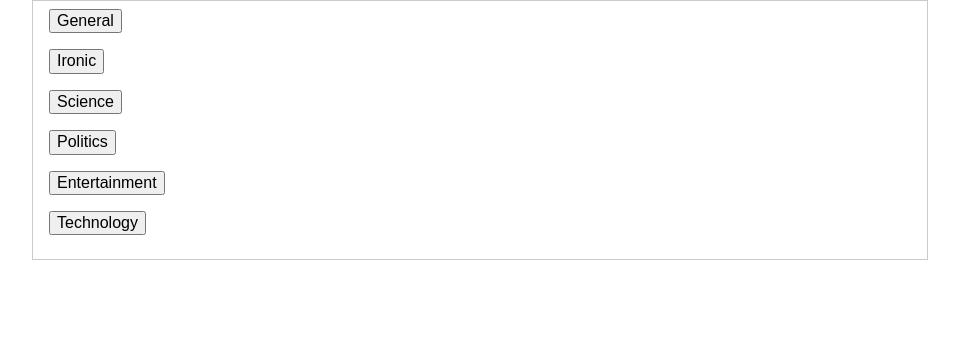
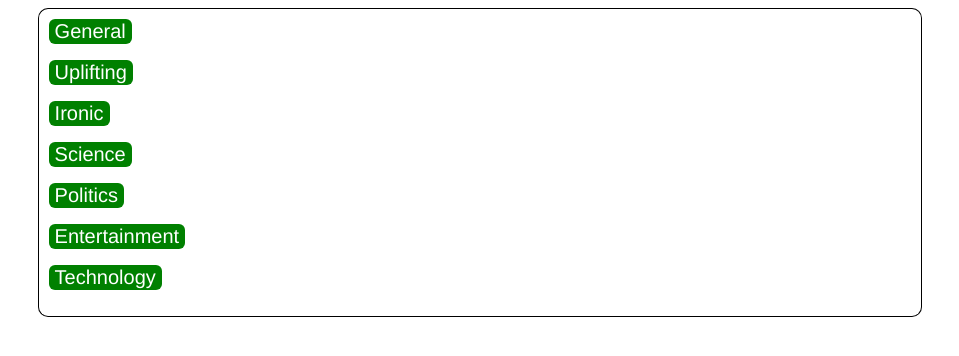
Before and after one commit to Raketemensch/crowdnews, a Flask app: page / in a window 1280 px wide. Shown: the top 356 px of the page, without its empty margins (160-1119 px from the left). Run offline with Flask 2, Linux system fonts and the light colour scheme; data that the repository does not hold is empty; some libraries are stand-ins or nearby versions.

Commit message:
Add table, button, row styles

```diff
--- a/app.py
+++ b/app.py
@@ -22,7 +22,7 @@ class Post(Document):
     category = StringField(required=True, max_length=500)
     meta = {'strict': False}
 
-subreddits = ['news', 'nottheonion', 'science', 'politicalnews', 'entertainment', 'technews']
+subreddits = ['news', 'nottheonion', 'science', 'politics', 'entertainment', 'technews', 'UpliftingNews']
 
 def main(subreddits):
     reddit = praw.Reddit(client_id='BdOx6GxL8Q4QYA',
--- a/templates/news.html
+++ b/templates/news.html
@@ -1,27 +1,78 @@
 <head>
-	<link rel="stylesheet" href="https://unpkg.com/purecss@2.0.6/build/pure-min.css" integrity="sha384-Uu6IeWbM+gzNVXJcM9XV3SohHtmWE+3VGi496jvgX1jyvDTXfdK+rfZc8C1Aehk5" crossorigin="anonymous">
-	<meta name="viewport" content="width=device-width, initial-scale=1">
-	<link rel="stylesheet" href="https://unpkg.com/purecss@2.0.6/build/grids-responsive-min.css">
+	<title>News filtered by thousands, rather than a few</title>
+	<meta name="keywords" content="News, crowdnews">
+	<meta name="description" content="News filtered by thousands, rather than a few">
+	<link rel="icon" type="image/x-icon" href="/news_favicon.ico">
 </head>
 
-<table class="pure-table pure-table-horizontal" width="70%" align="center">
+<style>
+	table {
+    border-collapse: separate;
+    border-spacing: 0 10px;
+    margin-top: -10px; correct offset on first border spacing if desired
+	}
+	td {
+		border: solid .5px #000;
+		border-style: solid none;
+		padding: 10px;
+		background-color: white;
+	}
+	td {
+		padding: 10px;
+		background-color: white;
+	}
+	td:first-child {
+		border-left-style: solid;
+		border-top-left-radius: 10px;
+		border-bottom-left-radius: 10px;
+	}
+	td:last-child {
+		border-right-style: solid;
+		border-bottom-right-radius: 10px;
+		border-top-right-radius: 10px;
+	}
+	#submit {
+    background-color: green;
+    -moz-border-radius: 5px;
+    -webkit-border-radius: 5px;
+    border-radius:6px;
+    color: #fff;
+    font-family: 'Helvetica';
+    font-size: 20px;
+    text-decoration: none;
+    cursor: pointer;
+    border:none;
+	}
+	#submit:hover {
+		border: none;
+		background:red;
+		box-shadow: 0px 0px 1px #777;
+	}
+	h3 {
+  		font-family: Arial, Helvetica, sans-serif;
+		font-size: 16px;
+	}
+</style>
+
+<table width="70%" align="center">
 	<tr>
-		<td width="100" align="top" valign="top">
+		<td width="100" valign="top">
 			<form action="{{ url_for('main') }}" method="post">
-				<p><button type="submit" name="category" value="news" class="btn-link">General</button></p>
-				<p><button type="submit" name="category" value="nottheonion" class="btn-link">Ironic</button></p>
-				<p><button type="submit" name="category" value="science" class="btn-link">Science</button></p>
-				<p><button type="submit" name="category" value="politicalnews" class="btn-link">Politics</button></p>
-				<p><button type="submit" name="category" value="entertainment" class="btn-link">Entertainment</button></p>
-				<p><button type="submit" name="category" value="technews" class="btn-link">Technology</button></p>
+				<p><button type="submit" name="category" value="news" class="btn-link" id="submit">General</button></p>
+				<p><button type="submit" name="category" value="UpliftingNews" class="btn-link" id="submit">Uplifting</button></p>
+				<p><button type="submit" name="category" value="nottheonion" class="btn-link" id="submit">Ironic</button></p>
+				<p><button type="submit" name="category" value="science" class="btn-link" id="submit">Science</button></p>
+				<p><button type="submit" name="category" value="politics" class="btn-link" id="submit">Politics</button></p>
+				<p><button type="submit" name="category" value="entertainment" class="btn-link" id="submit">Entertainment</button></p>
+				<p><button type="submit" name="category" value="technews" class="btn-link" id="submit">Technology</button></p>
 			</form>
 		</td>
-		<td>
+		<td class="middle" valign-"top">
 			<table>
 			{% for dict_item in output %}
 				<tr>
 						<tr height="2">
-								<td><a href="{{dict_item['url']}}">{{ dict_item['title'] }}</a><br>
+								<td><h3><a href="{{dict_item['url']}}">{{ dict_item['title'] }}</a></h3><br>
 								{{ dict_item['description'] }}</td>
 								<td rowspawn="2"><img src="{{ dict_item['image'] }}" width=200 onerror="this.src='https://upload.wikimedia.org/wikipedia/commons/4/47/Comic_image_missing.png';"></td>
 						</tr>
```
